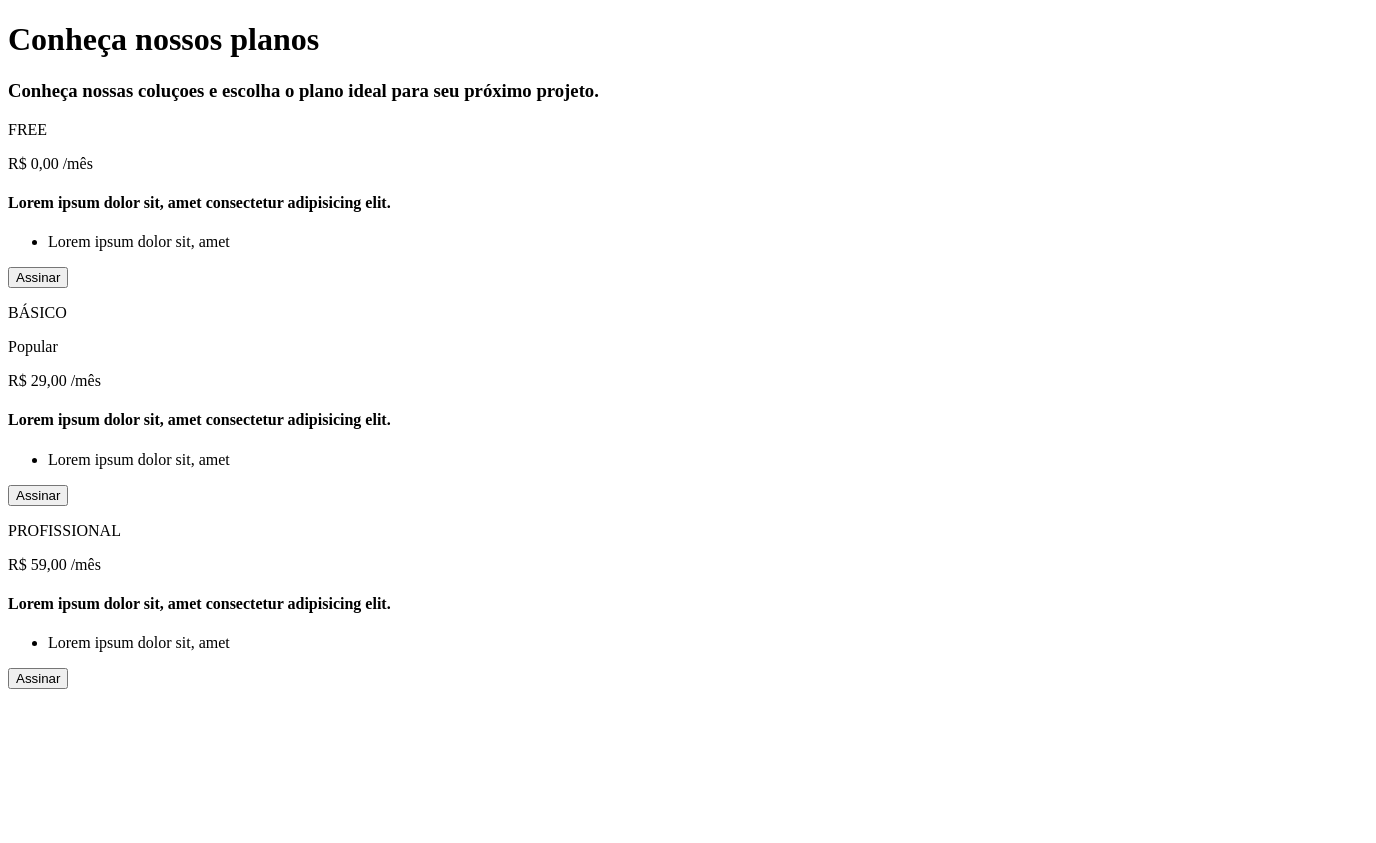
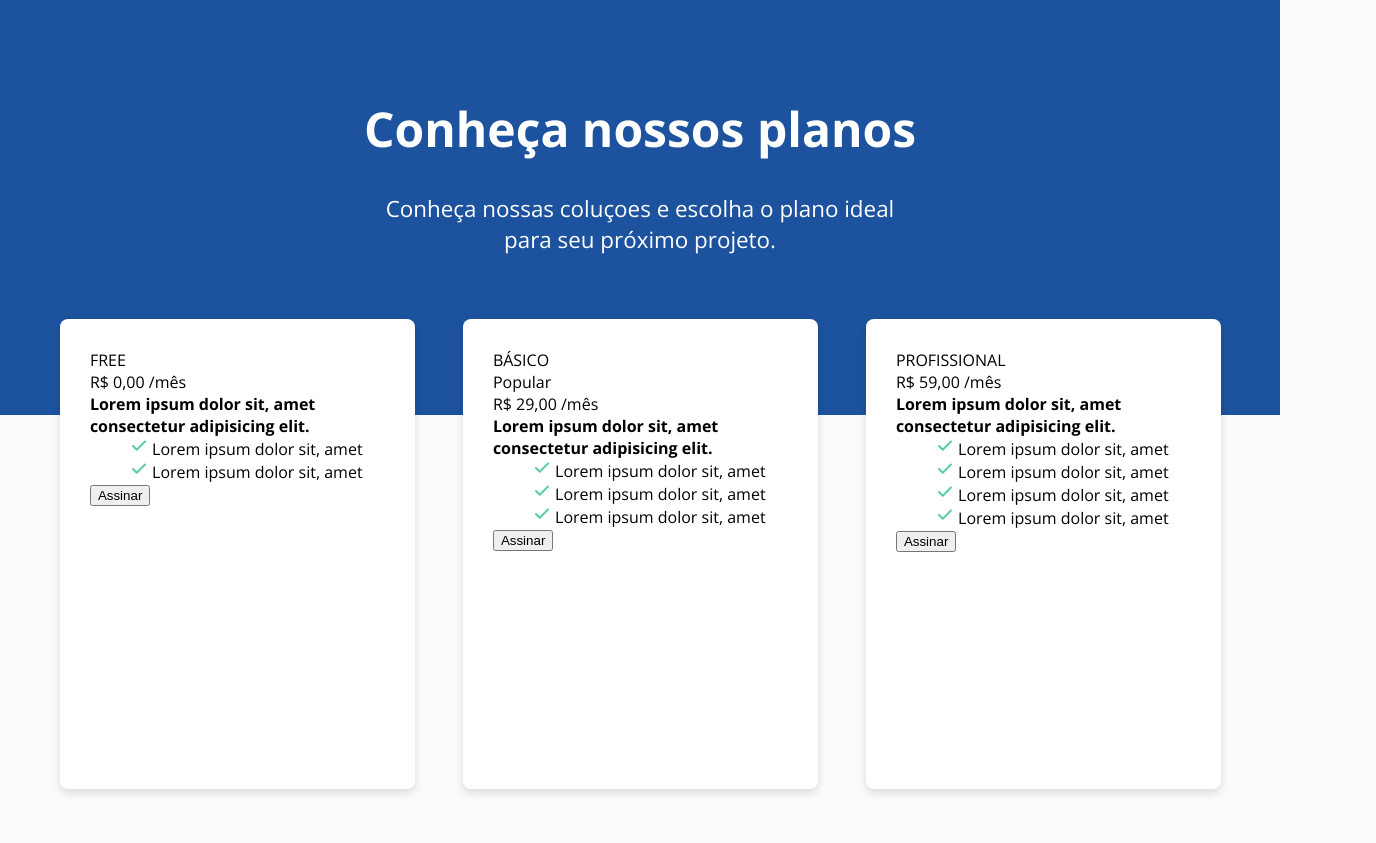
Before and after one commit to Ar3secchim/desafio_rocketseat_PrincingTable, a plain HTML site: page index.html in a window 1280 px wide. Shown: the whole page, 1376 px wide, since content can reach past the window. Before the commit the page ends 800 px from the top, so only its background shows below. Drawn offline with nearby package versions, Linux system fonts and the light colour scheme.

Commit message:
style_development

```diff
--- a/index.html
+++ b/index.html
@@ -9,18 +9,18 @@
 </head>
 <body>
   <head>
-    <div class="container">
-      <span class="container_header">
+    <div class="container_header">
+      <div class="container_header_text">
         <h1>Conheça nossos planos</h1>
         <h3>Conheça nossas coluçoes e escolha o plano ideal para seu próximo projeto.</h3>
-      </span>
+      </div>
     </div>
   </head>
 </body>
 
 <main>
-  <div class="container">
-    <div class="free_card">
+  <div class="container_card">
+    <div class="container_free_card">
       <p>FREE</p>
       <span>
         <p><bold>R$ 0,00 </bold>/mês</p>
@@ -28,10 +28,13 @@
       <h4>Lorem ipsum dolor sit, amet consectetur adipisicing elit.</h4>
       <ul>
         <li>
-
+          <img src="/assets/check.svg">
           <a>Lorem ipsum dolor sit, amet </a>
         </li>
-
+        <li>
+          <img src="/assets/check.svg">
+          <a>Lorem ipsum dolor sit, amet </a>
+        </li>
       </ul>
       <button>
         Assinar
@@ -39,8 +42,8 @@
     </div>
   </div>
 
-  <div class="container">
-    <div class="basic_card">
+  <div class="container_card">
+    <div class="container_basic_card">
       <div class="header_card">
         <p>BÁSICO</p>
         <div class="button_container">
@@ -55,7 +58,15 @@
       <h4>Lorem ipsum dolor sit, amet consectetur adipisicing elit.</h4>
       <ul>
         <li>
-
+          <img src="/assets/check.svg">
+          <a>Lorem ipsum dolor sit, amet </a>
+        </li>
+        <li>
+          <img src="/assets/check.svg">
+          <a>Lorem ipsum dolor sit, amet </a>
+        </li>
+        <li>
+          <img src="/assets/check.svg">
           <a>Lorem ipsum dolor sit, amet </a>
         </li>
 
@@ -66,8 +77,8 @@
     </div>
   </div>
 
-  <div class="container">
-    <div class="profissional_card">
+  <div class="container_card">
+    <div class="container_profissional_card">
       <p>PROFISSIONAL</p>
 
       <span>
@@ -77,7 +88,19 @@
       <h4>Lorem ipsum dolor sit, amet consectetur adipisicing elit.</h4>
       <ul>
         <li>
-
+          <img src="/assets/check.svg">
+          <a>Lorem ipsum dolor sit, amet </a>
+        </li>
+        <li>
+          <img src="/assets/check.svg">
+          <a>Lorem ipsum dolor sit, amet </a>
+        </li>
+        <li>
+          <img src="/assets/check.svg">
+          <a>Lorem ipsum dolor sit, amet </a>
+        </li>
+        <li>
+          <img src="/assets/check.svg">
           <a>Lorem ipsum dolor sit, amet </a>
         </li>
 
@@ -89,4 +112,7 @@
   </div>
 
 </main>
+<footer>
+  <div></div>
+</footer>
 </html>
--- a/style.css
+++ b/style.css
@@ -0,0 +1,71 @@
+
+@import url('https://fonts.googleapis.com/css2?family=Open+Sans:wght@400;600;700&display=swap');
+*{
+  box-sizing: border-box;
+  margin: 0;
+
+}
+:root {
+  --yellow: #ffcc29;
+  --blue: #1d539e;
+  --gray: #828799;
+  --page-background: #f9fbfc;
+}
+
+body {
+  background-color: var(--page-background);
+  font-family: Open Sans, sans-serif;
+}
+
+h1{
+  font: normal 700 3rem "Open Sans";
+}
+
+h3{
+  font: normal 400 1.4rem "Open Sans";
+}
+
+ul{
+  list-style-type: none;
+}
+main{
+  display: flex;
+  gap: 3rem;
+  justify-content:center;
+  margin: -6rem;
+}
+footer{
+  height:150px;
+}
+/* ----------------container card -----------------------*/
+.container_card {
+  display: flex;
+  width: 355px;
+  height: 470px;
+  padding:1.9rem;
+
+  border-radius: .5rem;
+  filter: drop-shadow(0px 4px 4px rgba(0, 0, 0, 0.131));
+  background:white;
+
+}
+
+/* ----------------card header------------------------*/
+.container_header {
+  display: flex;
+  flex-direction:column;
+  align-items: center;
+  padding-bottom:10rem;
+
+  color: white;
+  background:var(--blue);
+}
+
+.container_header_text {
+  display:flex;
+  flex-direction:column;
+  text-align: center;
+  width: 553px;
+  gap: 2rem;
+  margin-top: 6rem;
+}
```
Also changed, not shown: assets/check.svg (added).
